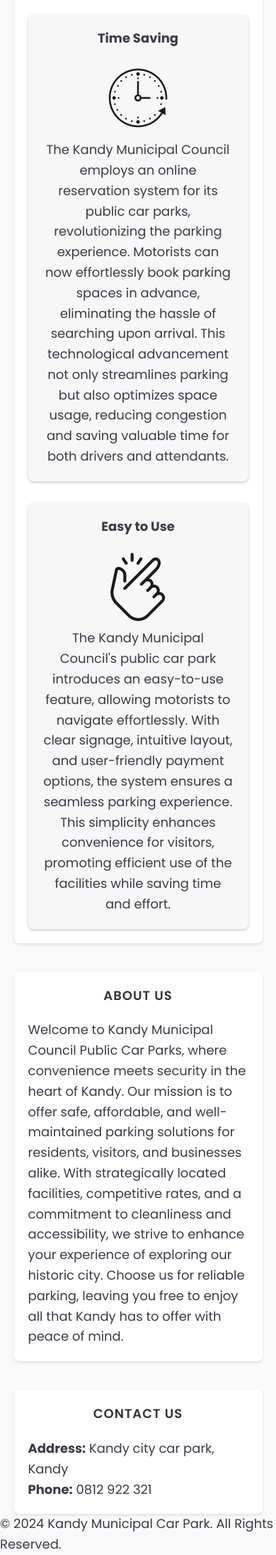
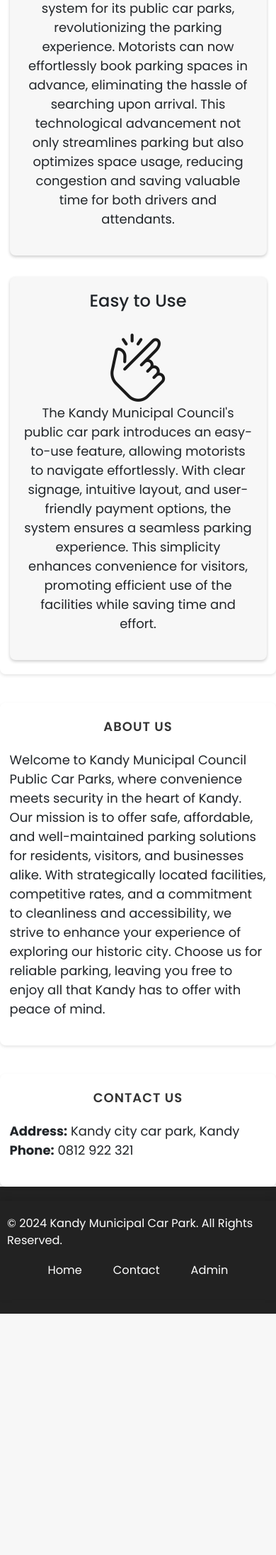
Before and after one commit to Nadun24617/Parking-Reservation-Application, a PHP site: page / in a window 390 px wide. Shown: the part 1748-3939 px from the top of the page at 71% size. After the commit the page ends 3599 px from the top, so only its background shows below. Run offline with PHP 8.4, Linux system fonts and the light colour scheme; some web fonts are replaced.

Commit message:
style: Refactor footer styles for improved appearance and responsiveness

```diff
--- a/Parking Management Application/components/footer.php
+++ b/Parking Management Application/components/footer.php
@@ -1,44 +1,72 @@
 <style>
-    footer a {
-        margin-left: 40px;
-        text-decoration: none;
-        color: #fff;
-        height: 100%;
-        padding: 20px 0;
-        display: inline-block;
-    }
-    footer a:hover {
-        color: #ddd;
-    }
     footer {
         width: 100%;
         display: flex;
         justify-content: center;
-        background: #000;
+        background: #222;
         padding: 20px 0;
+        box-shadow: 0 -4px 10px rgba(0, 0, 0, 0.1);
     }
+
     footer div {
         padding: 0 10px;
         max-width: 1200px;
         width: 100%;
         display: flex;
         justify-content: space-between;
+        align-items: center;
+        flex-wrap: wrap;
     }
+
     footer span {
         color: #fff;
+        font-size: 0.9rem;
     }
+
     footer a {
-        padding: 0;
+        margin-left: 20px;
+        text-decoration: none;
+        color: #fff;
+        padding: 8px 12px;
+        transition: color 0.3s ease, background-color 0.3s ease, transform 0.3s ease;
+        border-radius: 4px;
+    }
+
+    footer a:hover {
+        color: #fff;
+        background-color: #FCC419;
+        transform: translateY(-2px);
+    }
+
+    .footer-links {
+        display: flex;
+        align-items: center;
+    }
+
+    @media (max-width: 768px) {
+        footer div {
+            flex-direction: column;
+            align-items: center;
+        }
+
+        .footer-links {
+            margin-top: 10px;
+        }
+
+        footer a {
+            margin-left: 10px;
+            margin-right: 10px;
+        }
     }
 </style>
 
 <footer>
-      <div>
-        <span>Copyright © 2024 All Rights Reserved</span>
-        <span class="link">
+    <div>
+        <span>&copy; 2024 Kandy Municipal Car Park. All Rights Reserved.</span>
+        <span class="footer-links">
             <a href="#">Home</a>
             <a href="#contact">Contact</a>
             <a href="admin-login.php">Admin</a>
         </span>
-      </div>
+    </div>
 </footer>
--- a/Parking Management Application/index.php
+++ b/Parking Management Application/index.php
@@ -126,6 +126,12 @@
             border-radius: 8px;
             box-shadow: 0 2px 4px rgba(0, 0, 0, 0.1);
             margin-top: 40px;
+            transition: transform 0.5s ease, box-shadow 0.5s ease;
+        }
+
+        .container:hover {
+            transform: translateY(-10px);
+            box-shadow: 0 6px 20px rgba(0, 0, 0, 0.15);
         }
 
         .gallery {
@@ -185,24 +191,9 @@
             }
         }
 
-        @keyframes fadeOut {
-            from {
-                opacity: 1;
-                transform: translateY(0);
-            }
-            to {
-                opacity: 0;
-                transform: translateY(-50px);
-            }
-        }
-
         section {
             opacity: 0;
-            animation-fill-mode: both;
-        }
-
-        section {
-            transition: opacity 0.5s ease-in-out;
+            animation: fadeIn 1s forwards;
         }
 
         .fade-in {
@@ -212,15 +203,8 @@
 </head>
 <body>
     <header>
-        <h1>Kandy Municipal Car Park</h1>
+        <?php include("components/header.php")?>
     </header>
-
-    <nav>
-        <a href="#home">Home</a>
-        <a href="#services">Services</a>
-        <a href="#about">About Us</a>
-        <a href="#contact">Contact</a>
-    </nav>
 
     <section id="home">
         <p class="heading">No More Waiting</p>
@@ -268,7 +252,7 @@
     </section>
 
     <footer>
-        <p>&copy; 2024 Kandy Municipal Car Park. All Rights Reserved.</p>
+         <?php include("components/footer.php")?>
     </footer>
 
     <script>
```
